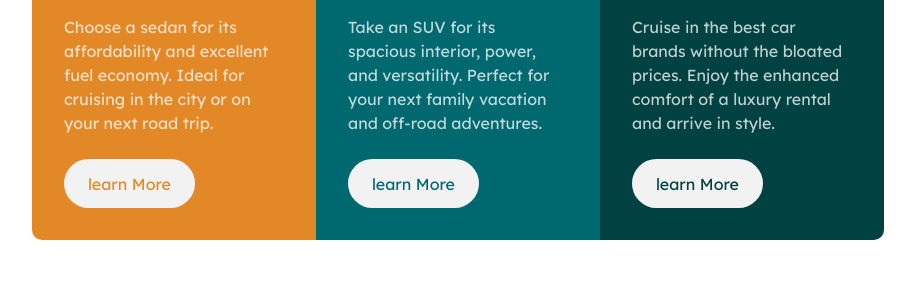
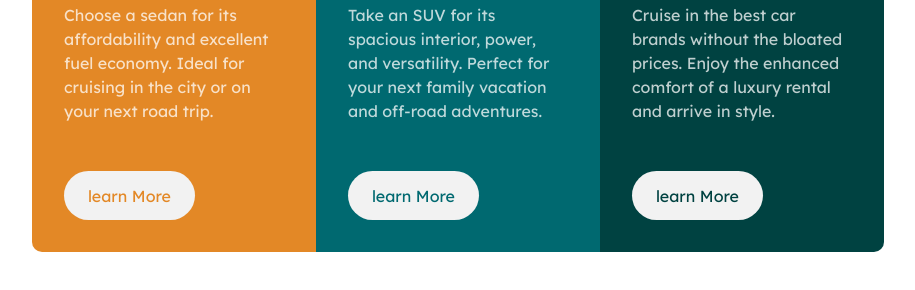
Before and after one commit to iamcelestino/3-column-preview-card-component-main, a plain HTML site: page index.html in a window 1280 px wide. Shown: the part 368-658 px from the top of the page, without its empty margins (182-1097 px from the left). Drawn offline with Linux system fonts and the light colour scheme.

Commit message:
some adjustments on margin and padding

```diff
--- a/style.css
+++ b/style.css
@@ -61,7 +61,7 @@ a {
     background-color: var(--neutral-very-light-gray);
     padding: 0.8rem 1.5rem;
     border-radius: 30px;
-    margin-top: 1.5rem;
+    margin-top: 3rem;
     text-decoration: none;
 }
 
```
